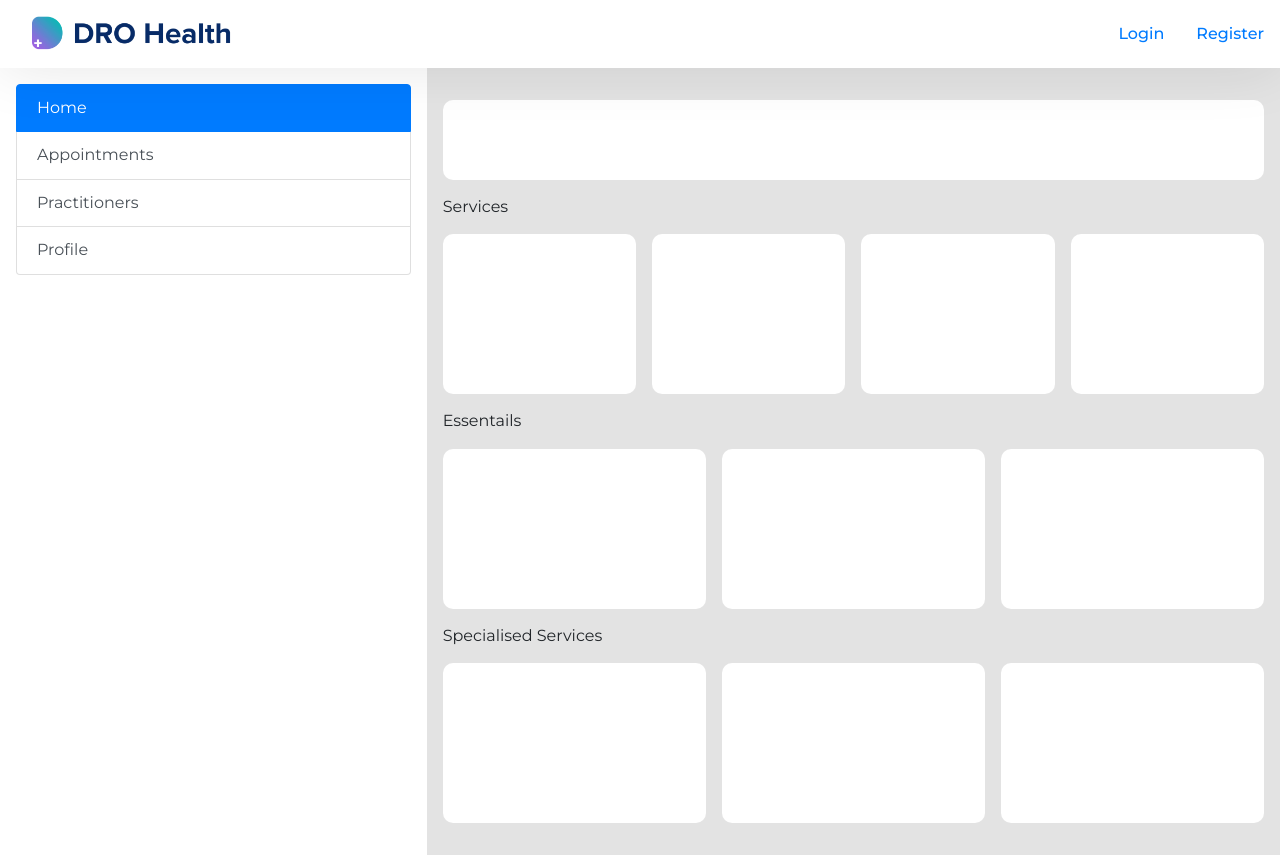
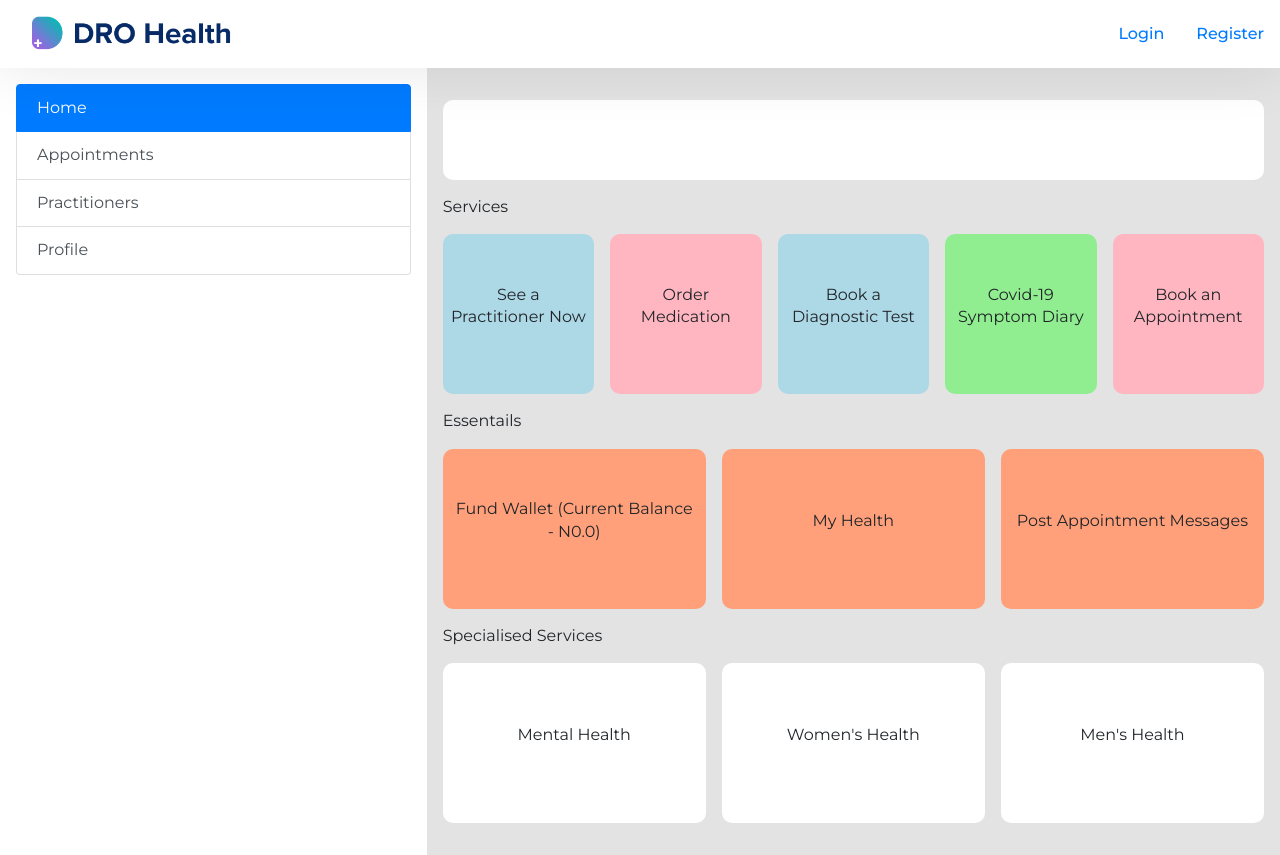
Before and after one commit to kuicpet/dro, a React (Create React App) app: page /dashboard in a window 1280 px wide. Built offline with nearby package versions, Linux system fonts and the light colour scheme.

Commit message:
ft--updated

```diff
--- a/src/App.css
+++ b/src/App.css
@@ -193,11 +193,13 @@ input[type="checkbox"]{
 .mx-3 {
   margin: 0 0.5rem;
 }
+
 /**Dashboard*/
 .row {
   width: 100%;
   height: 100%;
   background-color: var(--dro-white);
+  cursor: pointer;
 }
 .col-sm-4 {
   padding: 1rem;
@@ -205,8 +207,16 @@ input[type="checkbox"]{
 .col-sm-8 {
   padding: 1rem;
   background: #e3e3e3;
+  min-width: 100vh;
 }
-.item1 {
+.item1,
+.practitioners_services,
+.practitioners_consultations,
+.practitioners_preferred {
+  display: flex;
+  flex-direction: column;
+  align-items: center;
+  justify-content: center;
   margin: 1rem 0;
   height: 5rem;
   width: 100%;
@@ -216,15 +226,20 @@ input[type="checkbox"]{
 }
 .item2 {
   display: grid;
-  grid-template-columns: repeat(4,1fr);
+  grid-template-columns: repeat(5,1fr);
   column-gap: 1rem;
   height: 10rem;
   margin: 1rem 0;
   border-radius: 10px;
 }
-.item2 div {
-  background-color: var(--dro-white);
+.item2 div, .profile_others div {
+  display: flex;
+  flex-direction: column;
+  align-items: center;
+  justify-content: center;
+  text-align: center;
   border-radius: 10px;
+  padding: 0.5rem;
 }
 .item3, .item4, .item5 {
   display: grid;
@@ -240,29 +255,156 @@ input[type="checkbox"]{
   height: 10rem;
   margin: 1rem 0;
 }
-.item3 div, .item4 div, .item5 div {
-  background-color: var(--dro-white);
+.item3 div,
+.item4 div,
+.item5 div,
+.cases {
+  position: relative;
+  display: flex;
+  flex-direction: column;
+  text-align: center;
+  align-items: center;
+  justify-content: center;
+  padding: 0.5rem;
   border-radius: 10px;
 }
-.item6 div {
+.item3 div {
+  background-color: lightsalmon;
+}
+.item4 div, .item5 div, .cases {
   background-color: var(--dro-white);
-  border-radius: 10px;
 }
+.cases_others {
+  display: grid;
+  grid-template-columns: repeat(1,1fr);
+  text-align: center;
+  align-items: center;
+  justify-content: center;
+  padding: 0.5rem;
+}
+.cases_others div {
+  display: flex;
+  align-items: center;
+  justify-content: center;
+  background-color: var(--dro-white);
+  width: 100%;
+  height: 4rem;
+  text-align: center;
+  border-radius: 5px;
+}
+.cases_others p {
+  padding: 0;
+}
+
 .item7 {
+  position: relative;
+  display: flex;
+  flex-direction: column;
+  text-align: center;
+  align-items: center;
+  justify-content: center;
+  padding: 0.5rem;
   width: 100%;
   height: 12rem;
   background-color: var(--dro-white);
   border-radius: 10px;
 }
-
+.practitioners_view , .profile_details {
+  display: grid;
+  grid-template-columns: 1fr 3fr;
+  height: 10rem;
+}
+.view_all {
+  position: relative;
+  display: flex;
+  flex-direction: column;
+  text-align: center;
+  align-items: center;
+  justify-content: center;
+  padding: 0.5rem;
+  margin: 0 0.5rem;
+  background-color: var(--dro-white);
+}
+.view_single {
+  display: grid;
+  grid-template-columns: repeat(5,1fr);
+}
+.view_single div {
+  display: flex;
+  text-align: center;
+  align-items: center;
+  justify-content: center;
+  background-color: var(--dro-white);
+  margin: 0.1rem;
+  padding: 0.1rem;
+  height: 5rem;
+}
+.view_single p {
+  font-size: 0.8rem;
+}
+.view_single div:hover {
+  background: var(--dro-background);
+  color: var(--dro-white);
+}
+.view_all:hover {
+  background: var(--dro-black);
+  color: var(--dro-white);
+}
+.profile_img, .profile_contents {
+  background-color: var(--dro-white);
+  margin: 0 0.5rem;
+}
+.profile_others {
+  display: grid;
+  grid-template-columns: repeat(4,1fr);
+  column-gap: 1rem;
+  height: 10rem;
+  margin: 1rem 0;
+  border-radius: 10px;
+}
+.now, .test {
+  background-color: lightblue;
+}
+.medication, .book{
+  background-color: lightpink;
+}
+.covid {
+  background-color: lightgreen;
+}
 
 @media screen and (max-width: 799px){
+  .item2 {
+    overflow-y: scroll;
+  }
+  .item2 div {
+    width: 200px;
+  }
+  .col-sm-8 {
+    flex: 0 0 100%;
+    max-width: 100%;
+  }
   .register, .login {
     display: flex;
     flex-direction: column;
   }
   .register_contents, .login_contents {
     display: none;
+  }
+  .view_single {
+    display: flex;
+    flex-direction: row;
+    overflow-x: scroll;
+  }
+  .view_single div {
+    display: flex;
+    text-align: center;
+    align-items: center;
+    justify-content: center;
+    width: 100%;
+    margin: 0.2rem;
+    border-radius: 0;
+    padding: 0.5rem;
+    height: 97%;
   }
 }
 
--- a/src/pages/UserDashboard.js
+++ b/src/pages/UserDashboard.js
@@ -27,43 +27,141 @@ export default function UserDashboard() {
                             <div className="item1"></div>
                             <p>Services</p>
                             <div className="item2">
+                                <div className="now">
+                                    <p>See a Practitioner Now</p>
+                                </div>
+                                <div className="medication">
+                                    <p>Order Medication</p>
+                                </div>
+                                <div className="test">
+                                    <p>Book a Diagnostic Test</p>
+                                </div>
+                                <div className="covid">
+                                    <p>Covid-19 Symptom Diary</p>
+                                </div>
+                                <div className="book">
+                                    <p>Book an Appointment</p>
+                                </div>
+                            </div>
+                            <p>Essentails</p>
+                            <div className="item3">
+                                <div>
+                                    <p>Fund Wallet (Current Balance - N0.0)</p>
+                                </div>
+                                <div>
+                                    <p>My Health</p>
+                                </div>
+                                <div>
+                                    <p>Post Appointment Messages</p>
+                                </div>
+                            </div>
+                            <p>Specialised Services</p>
+                            <div className="item4">
+                                <div>
+                                    <p>Mental Health</p>
+                                </div>
+                                <div>
+                                    <p>Women's Health</p>
+                                </div>
+                                <div>
+                                    <p>Men's Health</p>
+                                </div>
+                            </div>
+                        </Tab.Pane>
+                        <Tab.Pane eventKey="#Link2">
+                            <div className="item5">
+                                <div>
+                                    <p>Notes</p>
+                                </div>
+                                <div>
+                                    <p>Messages</p>
+                                </div>
+                                <div>
+                                    <p>Appointments</p>
+                                    <small>- Upcoming & Previous appointments</small>
+                                </div>
+                            </div>
+                            <div className="item6">
+                                <div className="cases">
+                                    <p>Cases</p>
+                                    <small>Open and closed Cases</small>
+                                </div>
+                                <div className="cases_others">
+                                    <div>
+                                        <p>Presciptions</p>
+                                    </div>
+                                    <div>
+                                        <p>Diagnotics</p>
+                                    </div>
+                                </div>
+                            </div>
+                            <div className="item7">
+                                <div>
+                                    <h2>Orders</h2>
+                                </div>
+                            </div>
+                        </Tab.Pane>
+                        <Tab.Pane eventKey="#Link3">
+                            <div className="practitioners_view">
+                                <div className="view_all">
+                                    <p>View all Practitioners</p>
+                                </div>
+                                <div className="view_single">
+                                    <div>
+                                        <p>General Practitioner</p>
+                                    </div>
+                                    <div>
+                                        <p>Diet Specialist</p>
+                                    </div>
+                                    <div>
+                                        <p>Eye Specialist</p>
+                                    </div>
+                                    <div>
+                                        <p>Brain & Spine Specialist</p>
+                                    </div>
+                                    <div>
+                                        <p>Family Medicine</p>
+                                    </div>
+                                    <div>
+                                        <p>Diabetis Medicine</p>
+                                    </div>
+                                    <div>
+                                        <p>Pain Management</p>
+                                    </div>
+                                    <div>
+                                        <p>Obstetrics & Gynaecology</p>
+                                    </div>
+                                    <div>
+                                        <p>Sports Medicine</p>
+                                    </div>
+                                    <div>
+                                        <p>Peadiatrics</p>
+                                    </div>
+                                </div>
+                            </div>
+                            <p className="my-3">Services</p>
+                            <div className="practitioners_services">
+                                <p>Immediate Consultations</p>
+                                <small>See a practitioner within 20minutes</small>
+                            </div>
+                            <div className="practitioners_consultations">
+                                <p>Consultations at a later time</p>
+                                <small>Book an appointment for a day/time of your choice</small>
+                            </div>
+                            <p>Preferred Practitioners</p>
+                            <div className="practitioners_preferred"></div>
+                        </Tab.Pane>
+                        <Tab.Pane eventKey="#Link4">
+                            <div className="profile_details">
+                                <div className="profile_img"></div>
+                                <div className="profile_contents"></div>
+                            </div>
+                            <div className="profile_others">
                                 <div></div>
                                 <div></div>
                                 <div></div>
                                 <div></div>
                             </div>
-                            <p>Essentails</p>
-                            <div className="item3">
-                                <div></div>
-                                <div></div>
-                                <div></div>
-                            </div>
-                            <p>Specialised Services</p>
-                            <div className="item4">
-                                <div></div>
-                                <div></div>
-                                <div></div>
-                            </div>
-                        </Tab.Pane>
-                        <Tab.Pane eventKey="#Link2">
-                            <div className="item5">
-                                <div></div>
-                                <div></div>
-                                <div></div>
-                            </div>
-                            <div className="item6">
-                                <div></div>
-                                <div></div>
-                            </div>
-                            <div className="item7">
-                                <div></div>
-                            </div>
-                        </Tab.Pane>
-                        <Tab.Pane eventKey="#Link3">
-                            Practitioners Details
-                        </Tab.Pane>
-                        <Tab.Pane eventKey="#Link4">
-                            Profile Details
                         </Tab.Pane>
                     </Tab.Content>
                 </Col>
```
